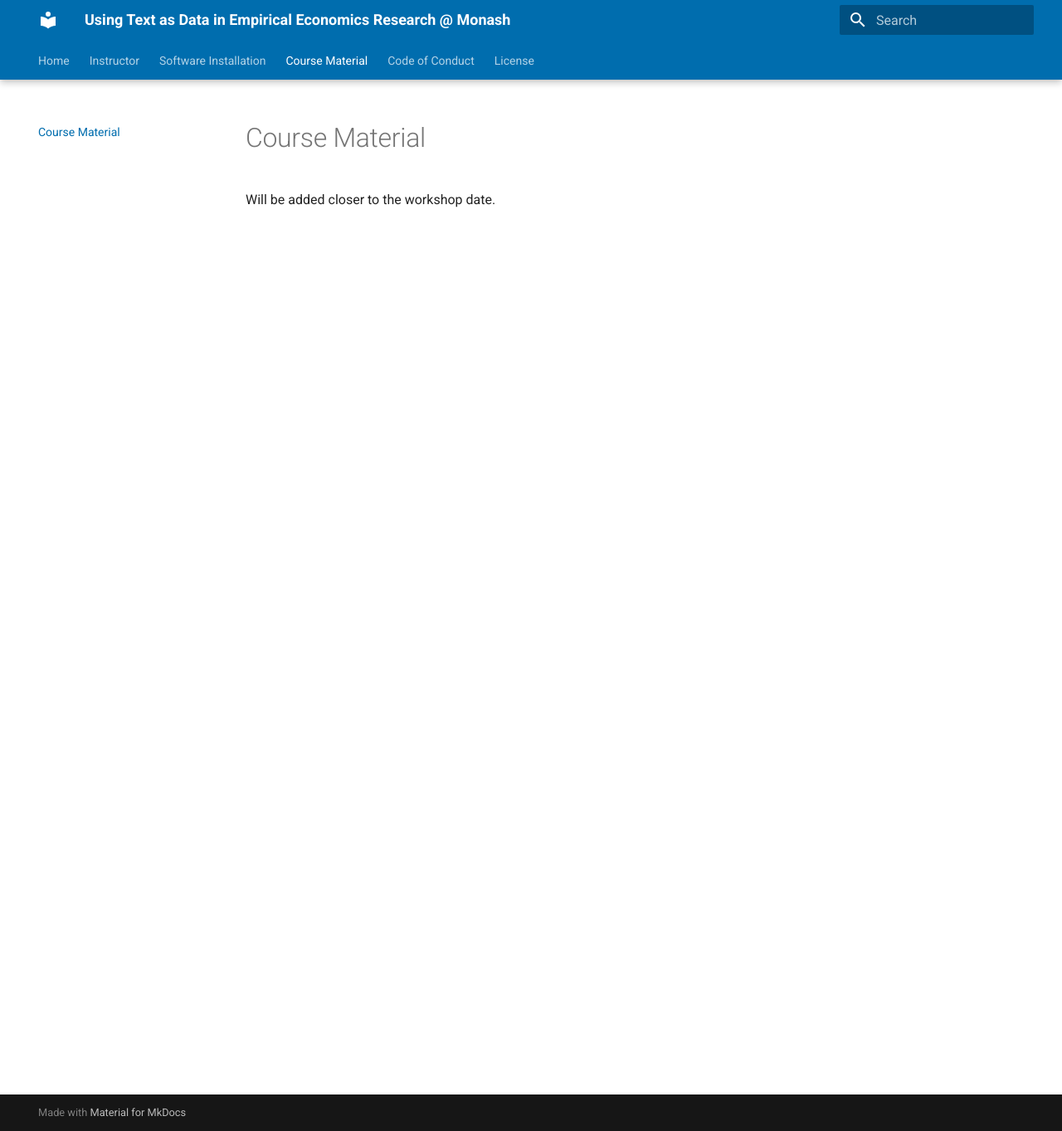
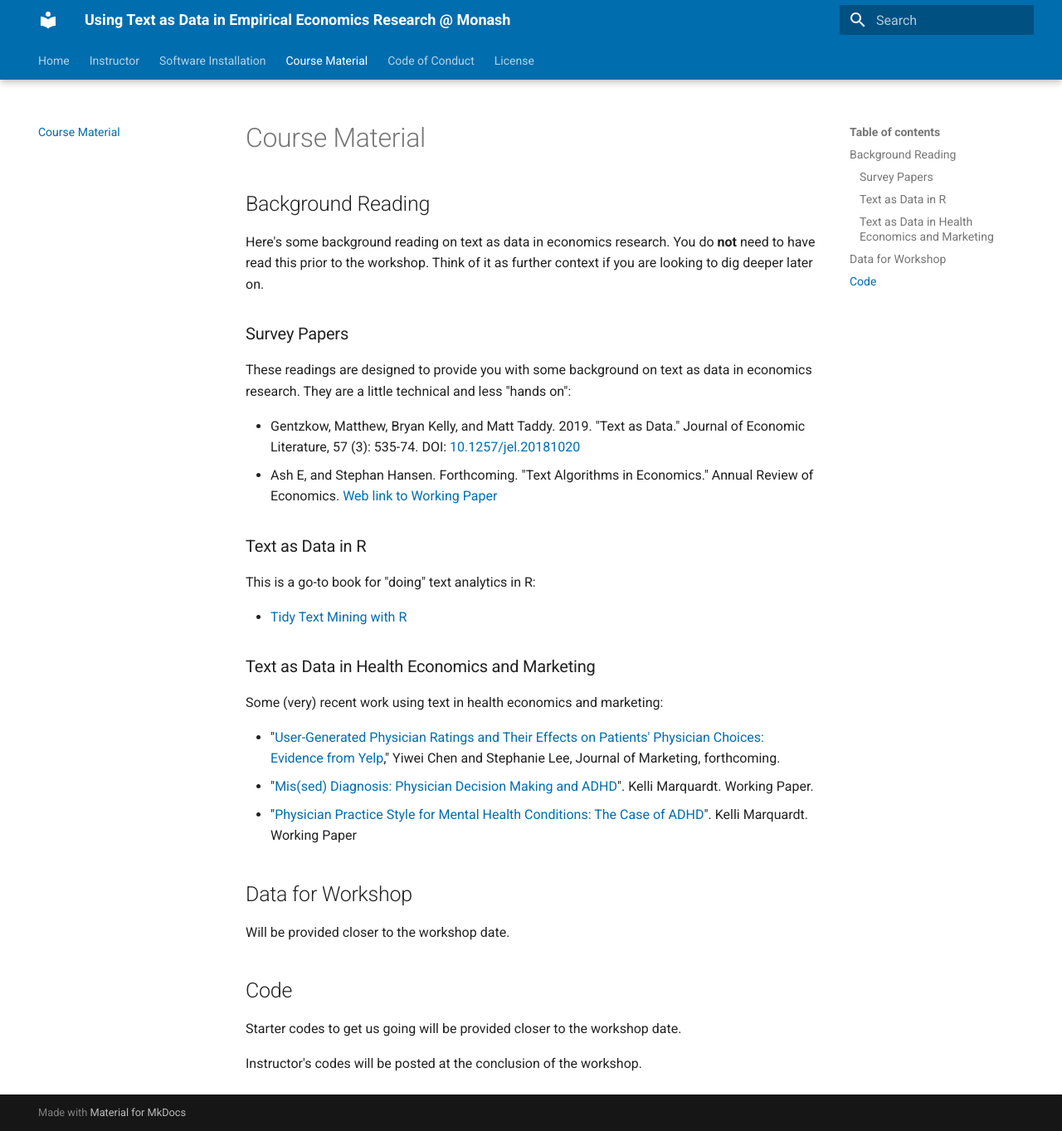
Before and after one commit to deer-marketing-lab/2023-03-08-monash, an MkDocs documentation site: the page built from docs/course_material.md, in a window 1280 px wide and 1363 px high. Shown: the whole window at 83% size. Built offline with MkDocs 1.6.1 and Material for MkDocs 9.7.7, drawn with Linux system fonts in a browser that asks for light colours.

Commit message:
background readings added

```diff
--- a/docs/course_material.md
+++ b/docs/course_material.md
@@ -1,3 +1,41 @@
 # Course Material
 
-Will be added closer to the workshop date.
+## Background Reading
+
+Here's some background reading on text as data in economics research.
+You do **not** need to have read this prior to the workshop.
+Think of it as further context if you are looking to dig deeper later on.
+
+### Survey Papers
+
+These readings are designed to provide you with some background on text as data in economics research.
+They are a little technical and less "hands on":
+
+* Gentzkow, Matthew, Bryan Kelly, and Matt Taddy. 2019. "Text as Data." Journal of Economic Literature, 57 (3): 535-74. DOI: [10.1257/jel.20181020](https://www.aeaweb.org/articles?id=10.1257/jel.20181020)
+* Ash E, and Stephan Hansen. Forthcoming. "Text Algorithms in Economics." Annual Review of Economics. [Web link to Working Paper](https://elliottash.com/wp-content/uploads/2022/08/annual_reviews_chapter-2022-08-16.pdf)
+
+### Text as Data in R
+
+This is a go-to book for "doing" text analytics in R:
+
+* [Tidy Text Mining with R][tidytext]
+
+### Text as Data in Health Economics and Marketing
+
+Some (very) recent work using text in health economics and marketing:
+
+* "[User-Generated Physician Ratings and Their Effects on Patients' Physician Choices: Evidence from Yelp](https://journals.sagepub.com/doi/abs/10.1177/00222429221146511)," Yiwei Chen and Stephanie Lee, Journal of Marketing, forthcoming.
+* "[Mis(sed) Diagnosis: Physician Decision Making and ADHD](https://www.kellimarquardt.com/s/Marquardt_JMP_Feb2023.pdf)". Kelli Marquardt. Working Paper.
+* "[Physician Practice Style for Mental Health Conditions: The Case of ADHD](https://papers.ssrn.com/sol3/papers.cfm?abstract_id=4138462)". Kelli Marquardt. Working Paper
+
+## Data for Workshop
+
+Will be provided closer to the workshop date.
+
+## Code
+
+Starter codes to get us going will be provided closer to the workshop date.
+
+Instructor's codes will be posted at the conclusion of the workshop.
+
+[tidytext]: https://www.tidytextmining.com/
```
